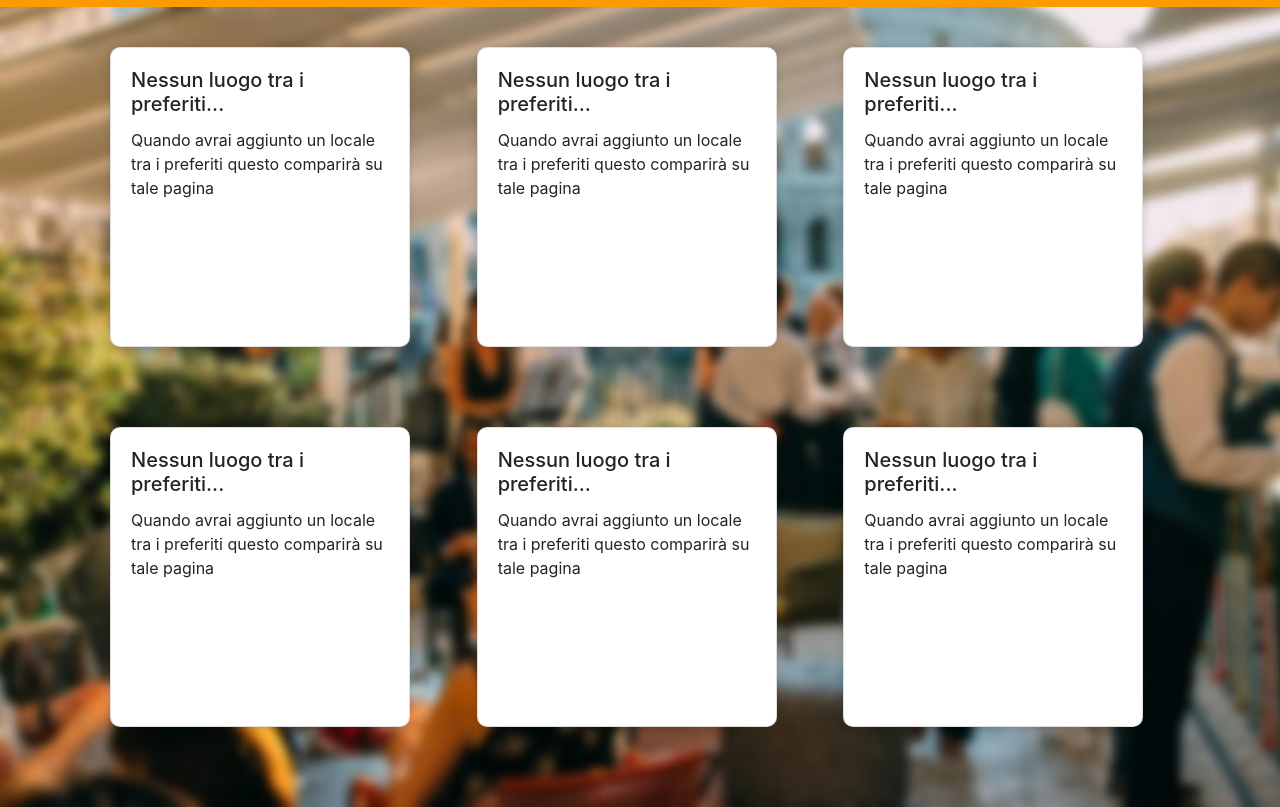
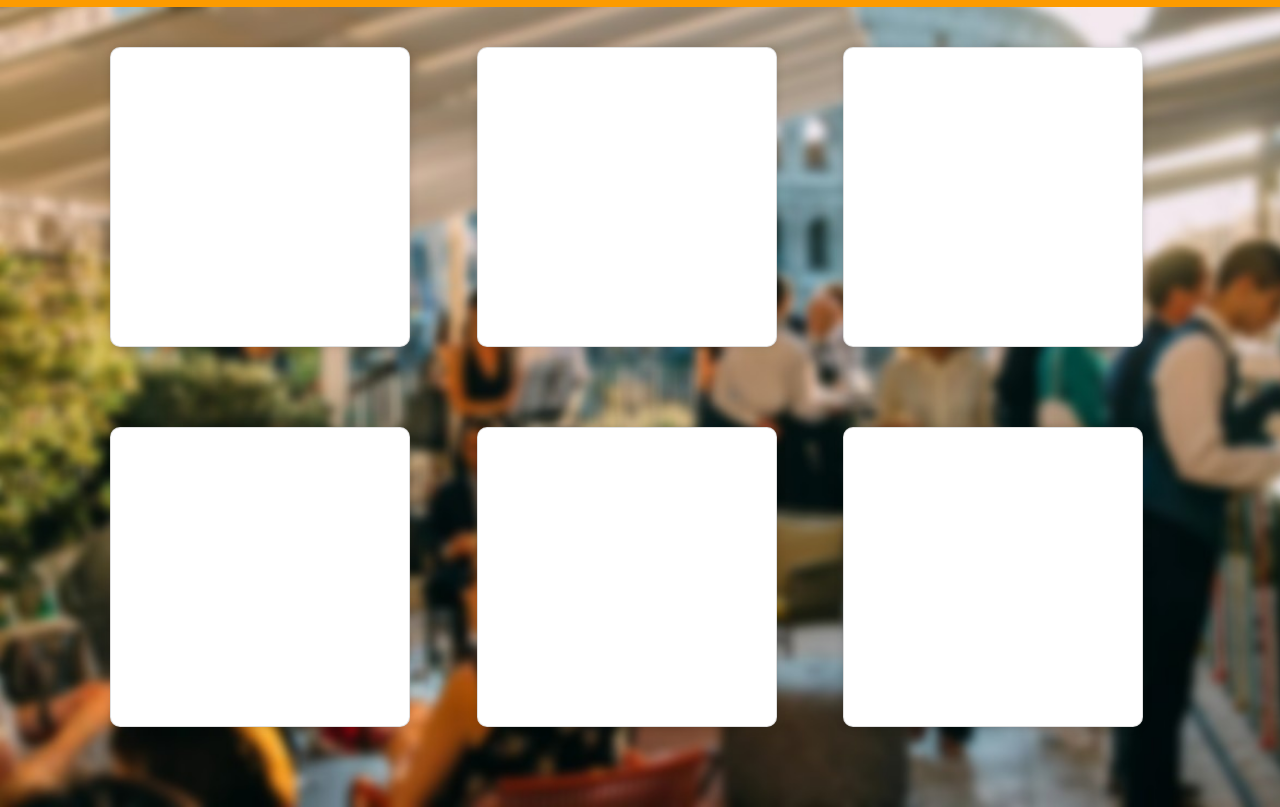
Before and after one commit to lauraaconcari/ProgettoLTW, a plain HTML site: page Favourite/favourite.html in a window 1280 px wide. Shown: the part 65-872 px from the top of the page. Drawn offline with nearby package versions, Linux system fonts and the light colour scheme.

Commit message:
quickfix

```diff
--- a/Favourite/favourite.html
+++ b/Favourite/favourite.html
@@ -90,8 +90,8 @@
                     <div class="card-wrapper">
                         <div class="card">
                             <div class="card-body">
-                                <h3 class="card-title big-heading h5 ">Nessun luogo tra i preferiti...</h3>
-                                <p class="card-text">Quando avrai aggiunto un locale tra i preferiti questo comparirà su tale pagina</p>
+                                <h3 class="card-title big-heading h5 "></h3>
+                                <p class="card-text"></p>
                                  <div class="card-link">
                                     <a href="#"></a>
                                 </div>
@@ -110,8 +110,8 @@
                     <div class="card-wrapper">
                         <div class="card">
                             <div class="card-body">
-                                <h3 class="card-title big-heading h5 ">Nessun luogo tra i preferiti...</h3>
-                                <p class="card-text">Quando avrai aggiunto un locale tra i preferiti questo comparirà su tale pagina</p>
+                                <h3 class="card-title big-heading h5 "></h3>
+                                <p class="card-text"></p>
                                  <div class="card-link">
                                     <a href="#"></a>
                                 </div>
@@ -130,8 +130,8 @@
                     <div class="card-wrapper">
                         <div class="card">
                             <div class="card-body">
-                                <h3 class="card-title big-heading h5 ">Nessun luogo tra i preferiti...</h3>
-                                <p class="card-text">Quando avrai aggiunto un locale tra i preferiti questo comparirà su tale pagina</p>
+                                <h3 class="card-title big-heading h5 "></h3>
+                                <p class="card-text"></p>
                                  <div class="card-link">
                                     <a href="#"></a>
                                 </div>
@@ -150,8 +150,8 @@
                     <div class="card-wrapper">
                         <div class="card">
                             <div class="card-body">
-                                <h3 class="card-title big-heading h5 ">Nessun luogo tra i preferiti...</h3>
-                                <p class="card-text">Quando avrai aggiunto un locale tra i preferiti questo comparirà su tale pagina</p>
+                                <h3 class="card-title big-heading h5 "></h3>
+                                <p class="card-text"></p>
                                  <div class="card-link">
                                     <a href="#"></a>
                                 </div>
@@ -170,8 +170,8 @@
                     <div class="card-wrapper">
                         <div class="card">
                             <div class="card-body">
-                                <h3 class="card-title big-heading h5 ">Nessun luogo tra i preferiti...</h3>
-                                <p class="card-text">Quando avrai aggiunto un locale tra i preferiti questo comparirà su tale pagina</p>
+                                <h3 class="card-title big-heading h5 "></h3>
+                                <p class="card-text"></p>
                                  <div class="card-link">
                                     <a href="#"></a>
                                 </div>
@@ -190,8 +190,8 @@
                     <div class="card-wrapper">
                         <div class="card">
                             <div class="card-body">
-                                <h3 class="card-title big-heading h5 ">Nessun luogo tra i preferiti...</h3>
-                                <p class="card-text">Quando avrai aggiunto un locale tra i preferiti questo comparirà su tale pagina</p>
+                                <h3 class="card-title big-heading h5 "></h3>
+                                <p class="card-text"></p>
                                  <div class="card-link">
                                     <a href="#"></a>
                                 </div>
```
